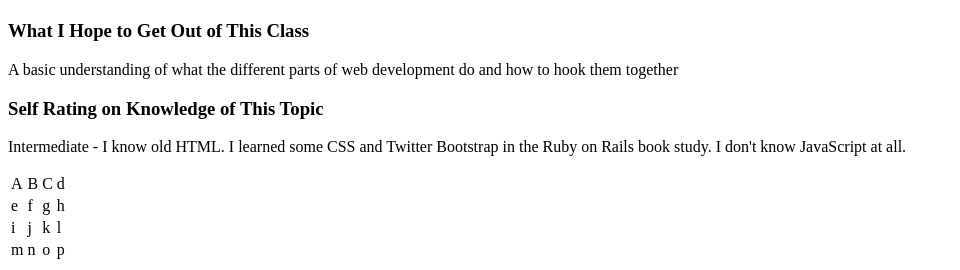
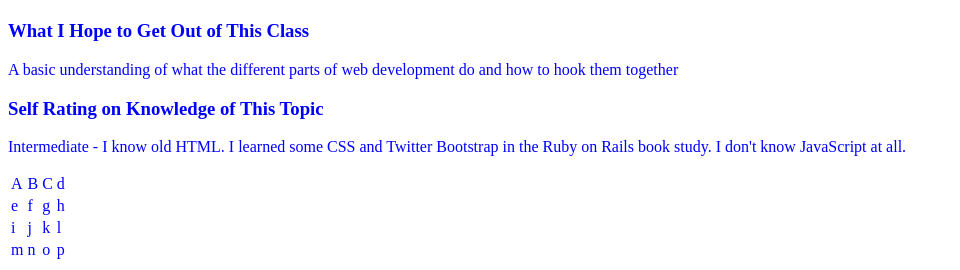
Before and after one commit to cmschweizer/cmschweizer.github.com, a plain HTML site: page index.html in a window 1280 px wide. Shown: the part 650-920 px from the top of the page, without its empty margins (0-960 px from the left). Drawn offline with Linux system fonts and the light colour scheme.

Commit message:
Lesson 2 fixes

```diff
--- a/css/main.css
+++ b/css/main.css
@@ -1,5 +1,5 @@
 body {
-	color: pink
+	color: blue
 }
 
 p {
--- a/index.html
+++ b/index.html
@@ -1,6 +1,7 @@
 <!DOCTYPE html>
 <html>
 	<head>
+		<link type="text/css" rel="stylesheet" href="css/main.css"/>
 		<title>Mary's Marvelous Home Page</title>
 	</head>
 	<body>
```
